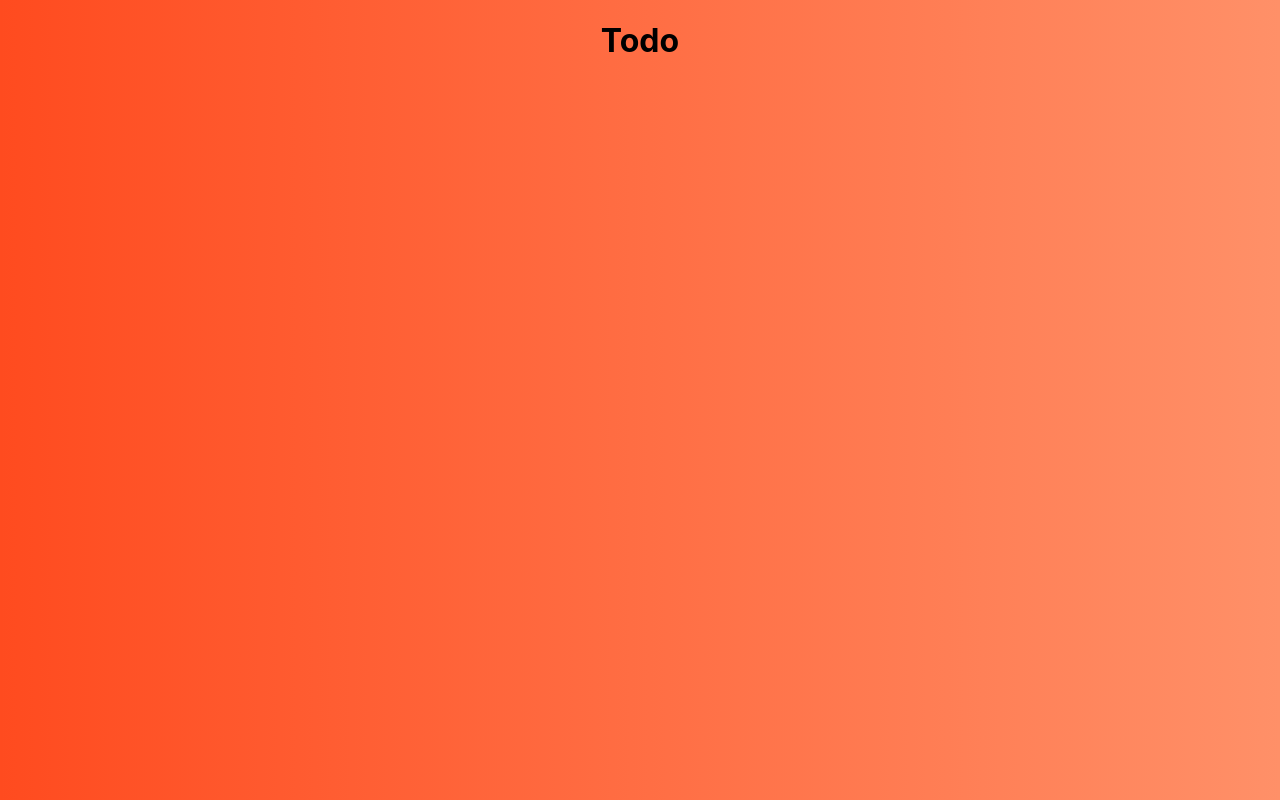
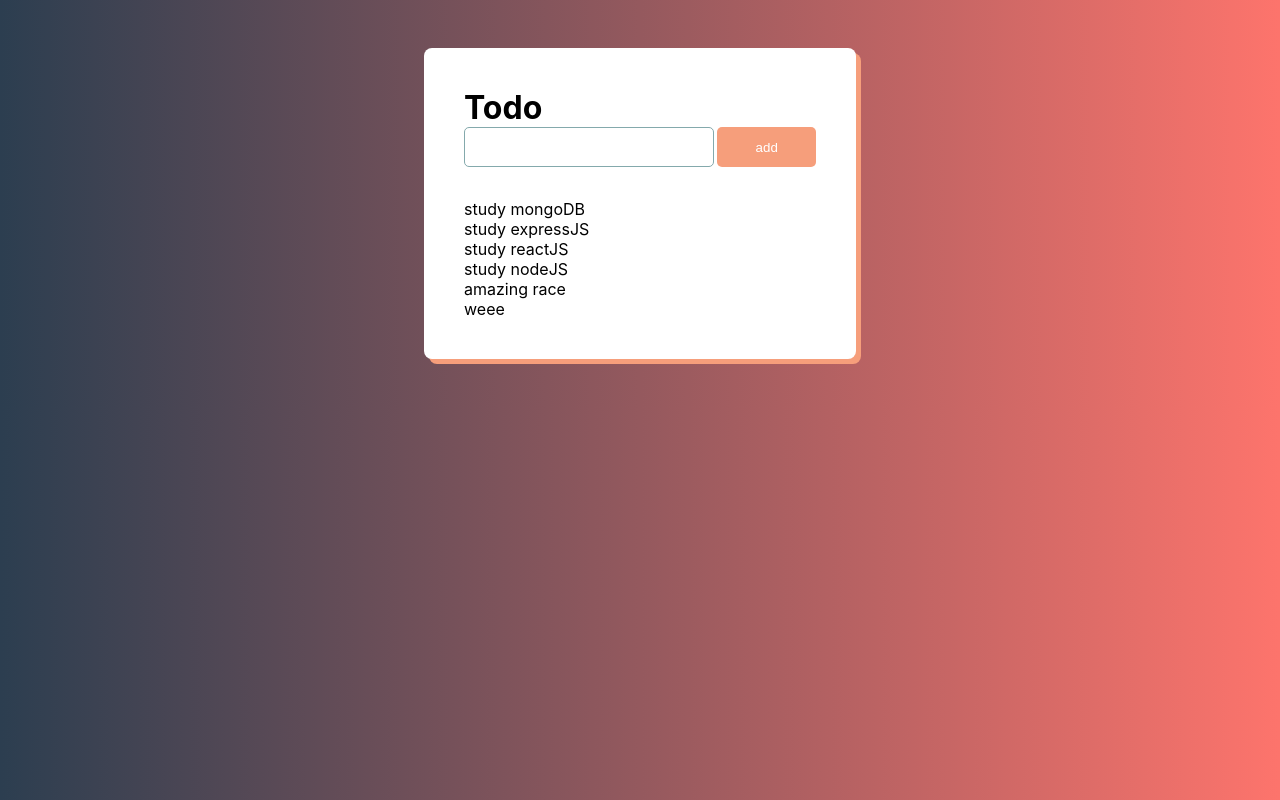
Before and after one commit to aguilanbon/todo-react, a React (Create React App) app: page / in a window 1280 px wide. Built offline with nearby package versions, Linux system fonts and the light colour scheme; data requests are answered from the project's data file.

Commit message:
base logic added

```diff
--- a/db/db.json
+++ b/db/db.json
@@ -0,0 +1,28 @@
+{
+  "todos": [
+    {
+      "id": 1,
+      "nameOfTask": "study mongoDB"
+    },
+    {
+      "id": 2,
+      "nameOfTask": "study expressJS"
+    },
+    {
+      "id": 3,
+      "nameOfTask": "study reactJS"
+    },
+    {
+      "id": 4,
+      "nameOfTask": "study nodeJS"
+    },
+    {
+      "nameOfTask": "amazing race",
+      "id": 5
+    },
+    {
+      "nameOfTask": "weee",
+      "id": 6
+    }
+  ]
+}
--- a/package.json
+++ b/package.json
@@ -16,7 +16,7 @@
     "build": "react-scripts build",
     "test": "react-scripts test",
     "eject": "react-scripts eject",
-    "dbstart": "json-server --watch ./db/db.json --port 3001"
+    "dbon": "json-server --watch db/db.json --port 3001"
   },
   "eslintConfig": {
     "extends": [
--- a/src/App.css
+++ b/src/App.css
@@ -1,3 +1,52 @@
 .App {
-  text-align: center;
+  display: flex;
+  flex-direction: column;
+  max-width: 30%;
+  margin: 3rem auto;
+  height: auto;
+  background-color: white;
+  box-shadow: 5px 5px #f69e7b;
+  border-radius: .5em;
+  padding: 1.5rem;
 }
+
+.head-container {
+  padding: 1em;
+}
+
+.input-container {
+  display: flex;
+  flex-direction: row;
+}
+
+input {
+  width: 70%;
+  border-radius: 5px;
+	border: 1px solid #84a9ac;
+	padding: .625rem;
+	font-family: 'Open Sans', sans-serif;
+}
+
+input:focus {
+  outline: none !important;
+	border: 1px solid #f69e7b;
+}
+
+button {
+  width: 30%;
+  background-color: #f69e7b;
+	border: 0px;
+	color: white;
+	border-radius: 5px;
+  cursor: pointer;
+  margin-left: .25em;
+}
+
+button:hover {
+  cursor: pointer;
+	background-color: #ec7546;
+}
+
+.todo-container {
+  padding: 1em;
+}
--- a/src/App.js
+++ b/src/App.js
@@ -1,9 +1,10 @@
 import './App.css';
+import TodoListComponent from './components/TodoListComponent';
 
 function App() {
 	return (
 		<div className="App">
-			<h1>Todo</h1>
+			<TodoListComponent />
 		</div>
 	);
 }
--- /dev/null
+++ b/src/components/TodoListComponent.jsx
@@ -0,0 +1,53 @@
+import React, { useEffect, useState } from 'react'
+
+function TodoListComponent() {
+
+  const [todos, setTodos] = useState([])
+  const [nameOfTask, setnameOfTask] = useState('')
+
+  const url = `http://localhost:3001/todos`
+
+  const addTodo = async () => {
+
+    const task = {nameOfTask}
+
+    await  fetch('http://localhost:3001/todos', {
+        method: 'POST',
+        headers: {"Content-type" : "application/json"},
+        body: JSON.stringify(task)
+      })
+      setnameOfTask('')
+      getTask()
+    }
+
+    const getTask =() => {
+      fetch(url).then(res => res.json()).then(data => setTodos(data))
+    }
+  useEffect(() => {
+    getTask()
+  }, [])
+
+
+  return (
+    <div>
+      <div className='head-container'>
+          <h1>Todo</h1>
+        <div className="input-container">
+          <input type="text" value={nameOfTask} onChange={(e) => setnameOfTask(e.target.value)}/>
+          <button onClick={() => {
+            addTodo()
+          }}>add</button>
+        </div>
+      </div>
+      <div className="todo-container">
+            {todos.map(todo => (
+                <div key={todo.id} className="todo-list">
+                    <p>{todo.nameOfTask}</p>
+                </div>
+            ))}
+      </div>
+    </div>
+  )
+}
+
+export default TodoListComponent
--- a/src/index.css
+++ b/src/index.css
@@ -5,10 +5,9 @@ body {
     sans-serif;
   -webkit-font-smoothing: antialiased;
   -moz-osx-font-smoothing: grayscale;
-  background-image: linear-gradient(to right, #ff4b1f, #ff9068);
+  background-image: linear-gradient(to right, #2c3e50, #fd746c);
 }
 
-code {
-  font-family: source-code-pro, Menlo, Monaco, Consolas, 'Courier New',
-    monospace;
+* {
+  margin: 0;
 }
```
Also changed, not shown: src/components/InputComponent.jsx (added, +30 -0 lines).
